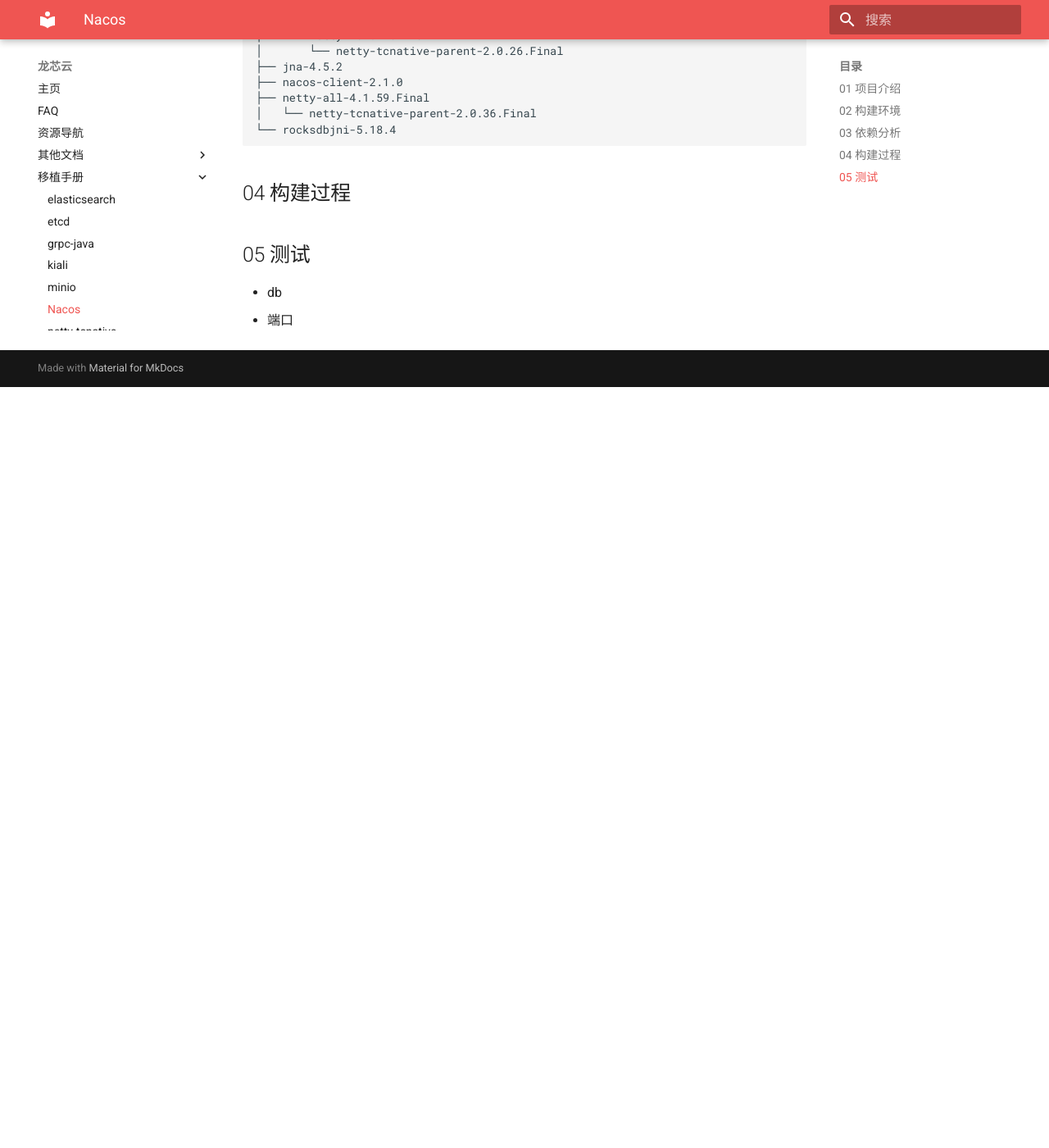
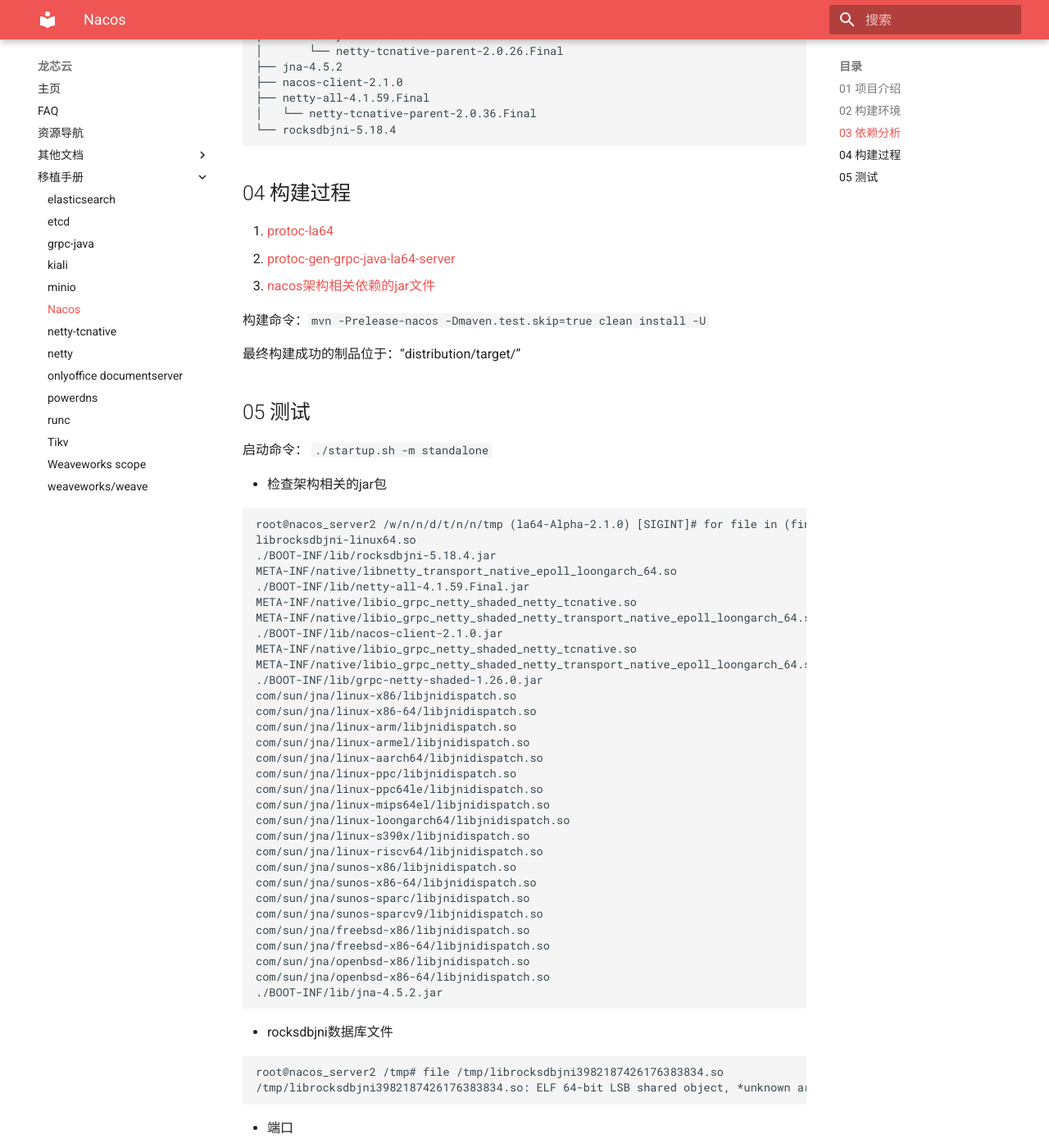
Before and after one commit to Loongson-Cloud-Community/Loongson-Cloud-Community, an MkDocs documentation site: the page built from docs/移植手册/nacos.md, in a window 1280 px wide and 1400 px high, scrolled down 1860 px. Shown: the whole window at 82% size. Built offline with MkDocs 1.6.1 and Material for MkDocs 9.7.7, drawn with Linux system fonts in a browser that asks for light colours; before the commit the page ends 2332 px from its top, so only the background shows below that; some of the changed text lies outside the part shown.

Commit message:
add nacos build, test

````diff
--- a/docs/移植手册/nacos.md
+++ b/docs/移植手册/nacos.md
@@ -86,7 +86,93 @@
 
 ## 04 构建过程
 
+1. [protoc-la64](https://github.com/Loongson-Cloud-Community/protobuf/releases/download/v3.20.1/protoc_loong64)
+2. [protoc-gen-grpc-java-la64-server](https://github.com/Loongson-Cloud-Community/grpc-java/releases/download/loong64-v1.26.0/protoc-gen-grpc-java-la64-server)
+3. [nacos架构相关依赖的jar文件](https://github.com/Loongson-Cloud-Community/nacos/releases/download/2.1.0/nacos_m2.tar.gz)
+
+构建命令：`mvn -Prelease-nacos -Dmaven.test.skip=true clean install -U`
+
+最终构建成功的制品位于：“distribution/target/”
+
 ## 05 测试
 
-- db
+启动命令： `./startup.sh -m standalone`
+
+- 检查架构相关的jar包
+
+```shell
+root@nacos_server2 /w/n/n/d/t/n/n/tmp (la64-Alpha-2.1.0) [SIGINT]# for file in (find ./ -name "*.jar"); jar tf $file | grep ".so\$" && echo $file; end
+librocksdbjni-linux64.so
+./BOOT-INF/lib/rocksdbjni-5.18.4.jar
+META-INF/native/libnetty_transport_native_epoll_loongarch_64.so
+./BOOT-INF/lib/netty-all-4.1.59.Final.jar
+META-INF/native/libio_grpc_netty_shaded_netty_tcnative.so
+META-INF/native/libio_grpc_netty_shaded_netty_transport_native_epoll_loongarch_64.so
+./BOOT-INF/lib/nacos-client-2.1.0.jar
+META-INF/native/libio_grpc_netty_shaded_netty_tcnative.so
+META-INF/native/libio_grpc_netty_shaded_netty_transport_native_epoll_loongarch_64.so
+./BOOT-INF/lib/grpc-netty-shaded-1.26.0.jar
+com/sun/jna/linux-x86/libjnidispatch.so
+com/sun/jna/linux-x86-64/libjnidispatch.so
+com/sun/jna/linux-arm/libjnidispatch.so
+com/sun/jna/linux-armel/libjnidispatch.so
+com/sun/jna/linux-aarch64/libjnidispatch.so
+com/sun/jna/linux-ppc/libjnidispatch.so
+com/sun/jna/linux-ppc64le/libjnidispatch.so
+com/sun/jna/linux-mips64el/libjnidispatch.so
+com/sun/jna/linux-loongarch64/libjnidispatch.so
+com/sun/jna/linux-s390x/libjnidispatch.so
+com/sun/jna/linux-riscv64/libjnidispatch.so
+com/sun/jna/sunos-x86/libjnidispatch.so
+com/sun/jna/sunos-x86-64/libjnidispatch.so
+com/sun/jna/sunos-sparc/libjnidispatch.so
+com/sun/jna/sunos-sparcv9/libjnidispatch.so
+com/sun/jna/freebsd-x86/libjnidispatch.so
+com/sun/jna/freebsd-x86-64/libjnidispatch.so
+com/sun/jna/openbsd-x86/libjnidispatch.so
+com/sun/jna/openbsd-x86-64/libjnidispatch.so
+./BOOT-INF/lib/jna-4.5.2.jar
+```
+
+- rocksdbjni数据库文件
+
+```
+root@nacos_server2 /tmp# file /tmp/librocksdbjni3982187426176383834.so
+/tmp/librocksdbjni3982187426176383834.so: ELF 64-bit LSB shared object, *unknown arch 0x102* version 1 (GNU/Linux), dynamically linked, BuildID[sha1]=d7103584459702015a1fcdaaacdb2c7dd0888be4, not stripped
+```
+
 - 端口
+
+```shell
+root@nacos_server2 /w/n/n/d/t/n/n/bin (la64-Alpha-2.1.0) [SIGINT]# ss -ntlp
+State              Recv-Q             Send-Q                         Local Address:Port                         Peer Address:Port             Process
+LISTEN             0                  128                                  0.0.0.0:9848                              0.0.0.0:*                 users:(("java",pid=108239,fd=464))
+LISTEN             0                  128                                  0.0.0.0:9849                              0.0.0.0:*                 users:(("java",pid=108239,fd=465))
+LISTEN             0                  128                                  0.0.0.0:7848                              0.0.0.0:*                 users:(("java",pid=108239,fd=466))
+LISTEN             0                  100                                  0.0.0.0:8848                              0.0.0.0:*                 users:(("java",pid=108239,fd=601))
+```
+
+- 端口连通性
+
+```shell
+root@nacos_server2 /w/n/n/d/t/n/n/bin (la64-Alpha-2.1.0)# telnet 127.0.0.1 9848
+Trying 127.0.0.1...
+Connected to 127.0.0.1.
+Escape character is '^]'.
+�^CConnection closed by foreign host.
+root@nacos_server2 /w/n/n/d/t/n/n/bin (la64-Alpha-2.1.0) [1]# telnet 127.0.0.1 9849
+Trying 127.0.0.1...
+Connected to 127.0.0.1.
+Escape character is '^]'.
+�^CConnection closed by foreign host.
+root@nacos_server2 /w/n/n/d/t/n/n/bin (la64-Alpha-2.1.0) [1]# telnet 127.0.0.1 7848
+Trying 127.0.0.1...
+Connected to 127.0.0.1.
+Escape character is '^]'.
+�^CConnection closed by foreign host.
+root@nacos_server2 /w/n/n/d/t/n/n/bin (la64-Alpha-2.1.0) [1]# telnet 127.0.0.1 8848
+Trying 127.0.0.1...
+Connected to 127.0.0.1.
+Escape character is '^]'.
+^CConnection closed by foreign host.
+```
````
